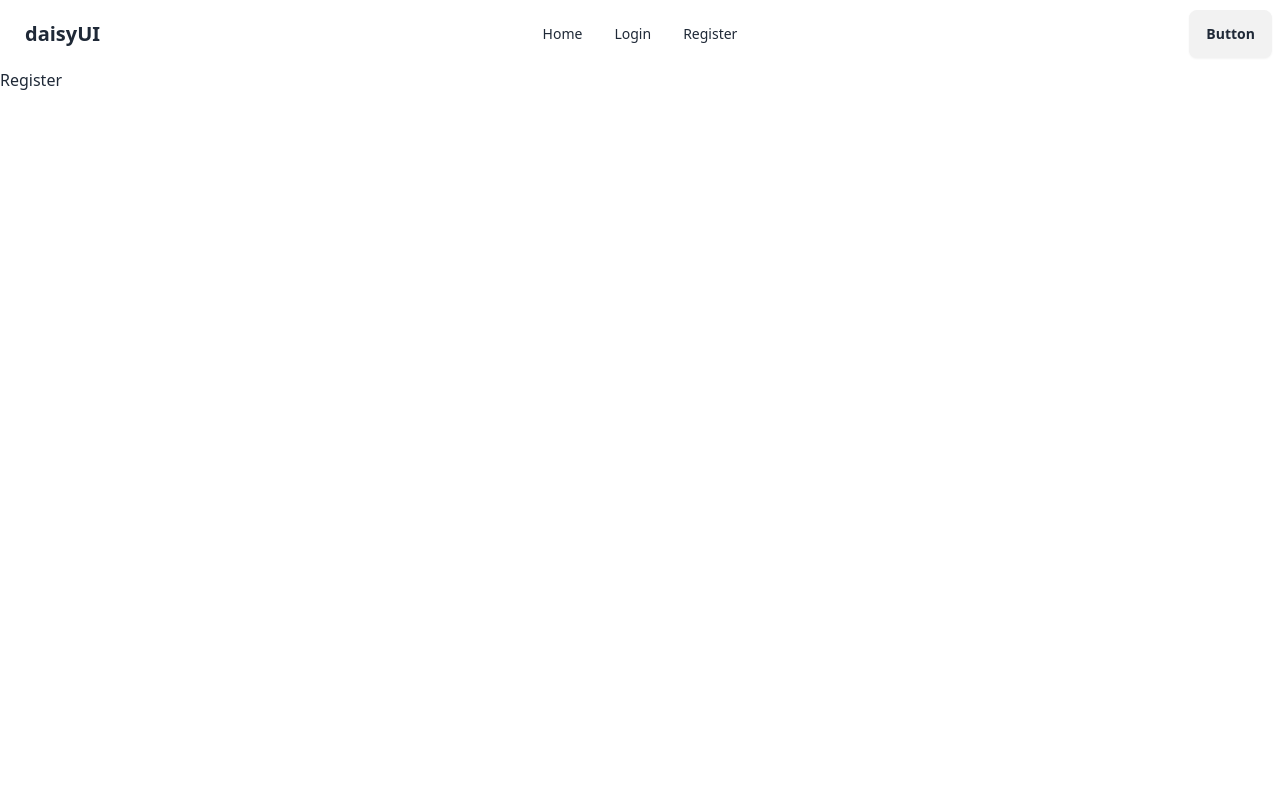
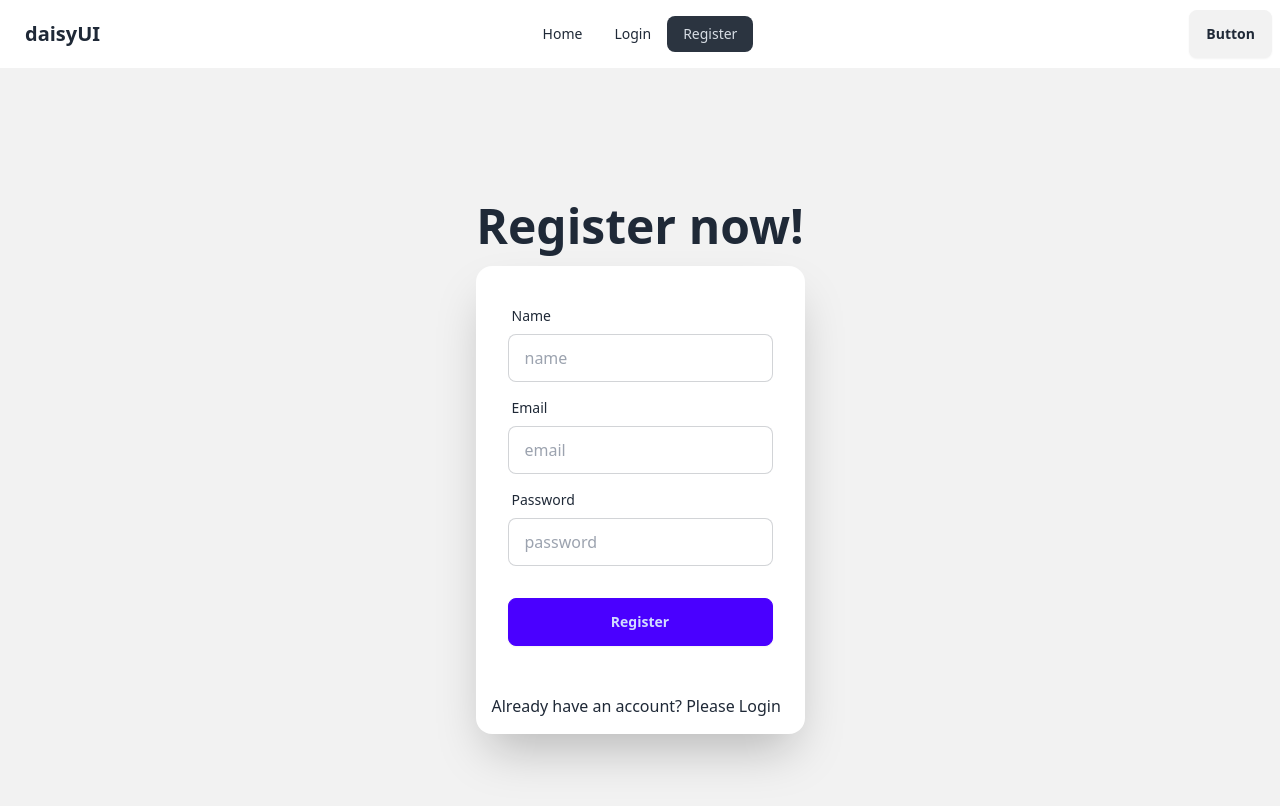
Before and after one commit to jaky-sheikh/auth-firebase-practice, a React (Vite) app: page /register in a window 1280 px wide. Shown: the top 806 px of the page. Built offline with nearby package versions, Linux system fonts and the light colour scheme.

Commit message:
auth provider and auth context

```diff
--- /dev/null
+++ b/src/Providers/AuthProvider.jsx
@@ -0,0 +1,19 @@
+import { createContext } from "react";
+
+
+export const AuthContext = createContext();
+
+const AuthProvider = ({ children }) => {
+
+    const authInfo = {
+        name: 'Abrar Ariba'
+    }
+
+    return (
+        <AuthContext.Provider value={authInfo}>
+            {children}
+        </AuthContext.Provider>
+    );
+};
+
+export default AuthProvider;
--- a/src/components/Login.jsx
+++ b/src/components/Login.jsx
@@ -1,5 +1,14 @@
+import { Link } from "react-router-dom";
 
 const Login = () => {
+
+    const handleLogin = e => {
+        e.preventDefault();
+        const email = e.target.email.value;
+        const password = e.target.password.value;
+        console.log(email, password);
+    }
+
     return (
         <div className="hero bg-base-200 min-h-screen">
             <div className="hero-content flex-col">
@@ -8,18 +17,18 @@
 
                 </div>
                 <div className="card bg-base-100 w-full max-w-sm shrink-0 shadow-2xl">
-                    <form className="card-body">
+                    <form onSubmit={handleLogin} className="card-body">
                         <div className="form-control">
                             <label className="label">
                                 <span className="label-text">Email</span>
                             </label>
-                            <input type="email" placeholder="email" className="input input-bordered" required />
+                            <input type="email" name="email" placeholder="email" className="input input-bordered" required />
                         </div>
                         <div className="form-control">
                             <label className="label">
                                 <span className="label-text">Password</span>
                             </label>
-                            <input type="password" placeholder="password" className="input input-bordered" required />
+                            <input type="password" name="password" placeholder="password" className="input input-bordered" required />
                             <label className="label">
                                 <a href="#" className="label-text-alt link link-hover">Forgot password?</a>
                             </label>
@@ -28,6 +37,7 @@
                             <button className="btn btn-primary">Login</button>
                         </div>
                     </form>
+                    <p className="m-4">New to this website? Please <Link to="/register">Register</Link></p>
                 </div>
             </div>
         </div>
--- a/src/components/Navbar.jsx
+++ b/src/components/Navbar.jsx
@@ -1,11 +1,16 @@
-import { Link } from "react-router-dom";
+import { useContext } from "react";
+import { NavLink } from "react-router-dom";
+import { AuthContext } from "../Providers/AuthProvider";
 
 const Navbar = () => {
 
+    const { name } = useContext(AuthContext);
+    console.log(name);
+
     const links = <>
-        <li><Link to="/">Home</Link></li>
-        <li><Link to="/login">Login</Link></li>
-        <li><Link to="/register">Register</Link></li>
+        <li><NavLink to="/">Home</NavLink></li>
+        <li><NavLink to="/login">Login</NavLink></li>
+        <li><NavLink to="/register">Register</NavLink></li>
 
     </>
     return (
--- a/src/components/Register.jsx
+++ b/src/components/Register.jsx
@@ -1,8 +1,51 @@
+import { Link } from "react-router-dom";
 
 const Register = () => {
+
+    const handleRegister = e => {
+        e.preventDefault();
+        const name = e.target.name.value;
+        const email = e.target.email.value;
+        const password = e.target.password.value;
+
+        console.log(name, email, password);
+    }
+
     return (
-        <div>
-            <h2>Register</h2>
+        <div className="hero bg-base-200 min-h-screen">
+            <div className="hero-content flex-col">
+                <div className="text-center lg:text-left">
+                    <h1 className="text-5xl font-bold">Register now!</h1>
+
+                </div>
+                <div className="card bg-base-100 w-full max-w-sm shrink-0 shadow-2xl">
+                    <form onSubmit={handleRegister} className="card-body">
+                        <div className="form-control">
+                            <label className="label">
+                                <span className="label-text">Name</span>
+                            </label>
+                            <input type="text" name="name" placeholder="name" className="input input-bordered" required />
+                        </div>
+                        <div className="form-control">
+                            <label className="label">
+                                <span className="label-text">Email</span>
+                            </label>
+                            <input type="email" name="email" placeholder="email" className="input input-bordered" required />
+                        </div>
+                        <div className="form-control">
+                            <label className="label">
+                                <span className="label-text">Password</span>
+                            </label>
+                            <input type="password" name="password" placeholder="password" className="input input-bordered" required />
+
+                        </div>
+                        <div className="form-control mt-6">
+                            <button className="btn btn-primary">Register</button>
+                        </div>
+                    </form>
+                    <p className="m-4">Already have an account? Please <Link to="/login">Login</Link></p>
+                </div>
+            </div>
         </div>
     );
 };
--- a/src/main.jsx
+++ b/src/main.jsx
@@ -12,6 +12,7 @@
 import Home from './components/Home.jsx';
 import Login from './components/Login.jsx';
 import Register from './components/Register.jsx';
+import AuthProvider from './Providers/AuthProvider.jsx';
 
 const router = createBrowserRouter([
   {
@@ -36,6 +37,8 @@
 
 createRoot(document.getElementById('root')).render(
   <StrictMode>
-    <RouterProvider router={router} />
+    <AuthProvider>
+      <RouterProvider router={router} />
+    </AuthProvider>
   </StrictMode>,
 )
```
